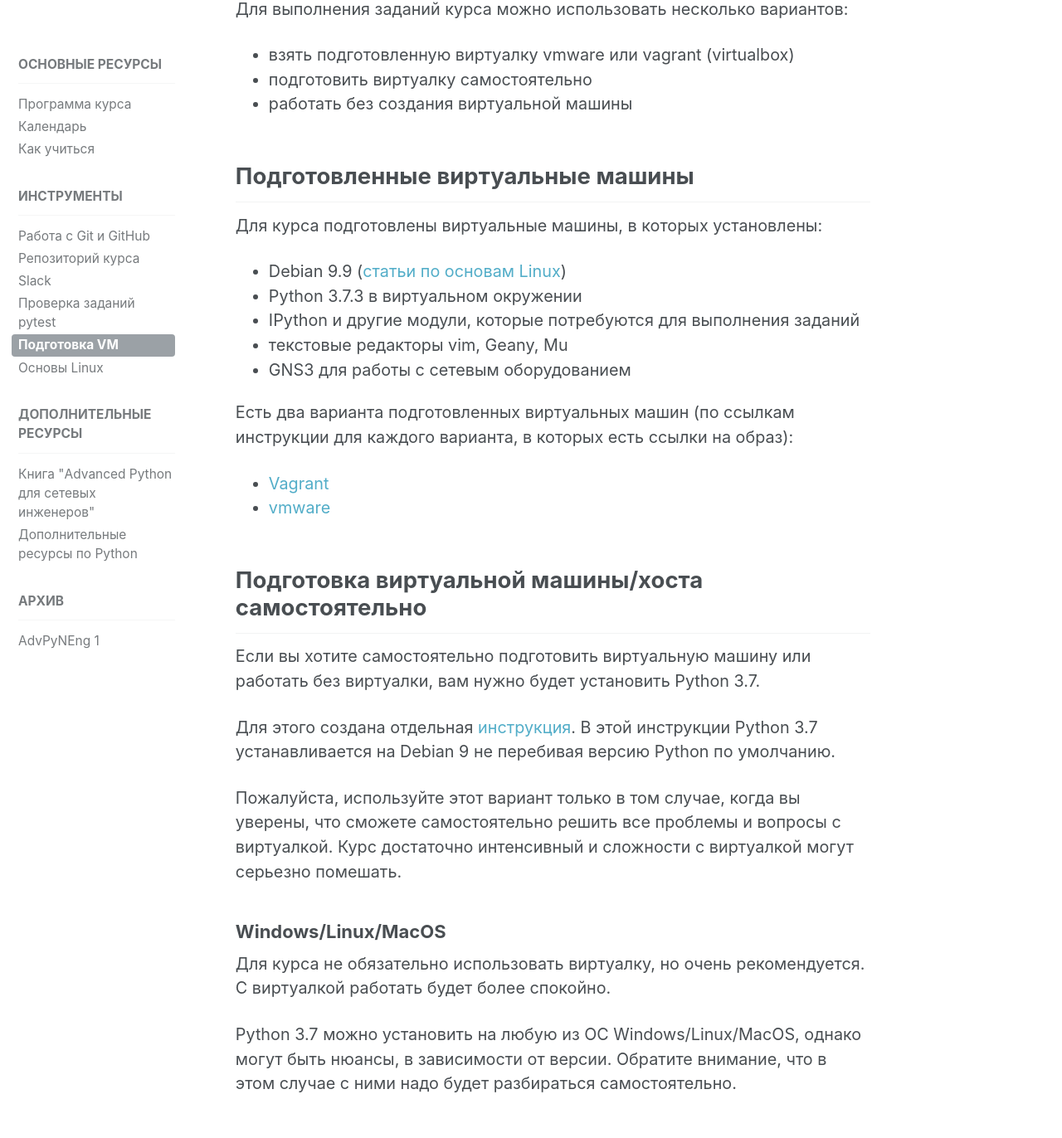
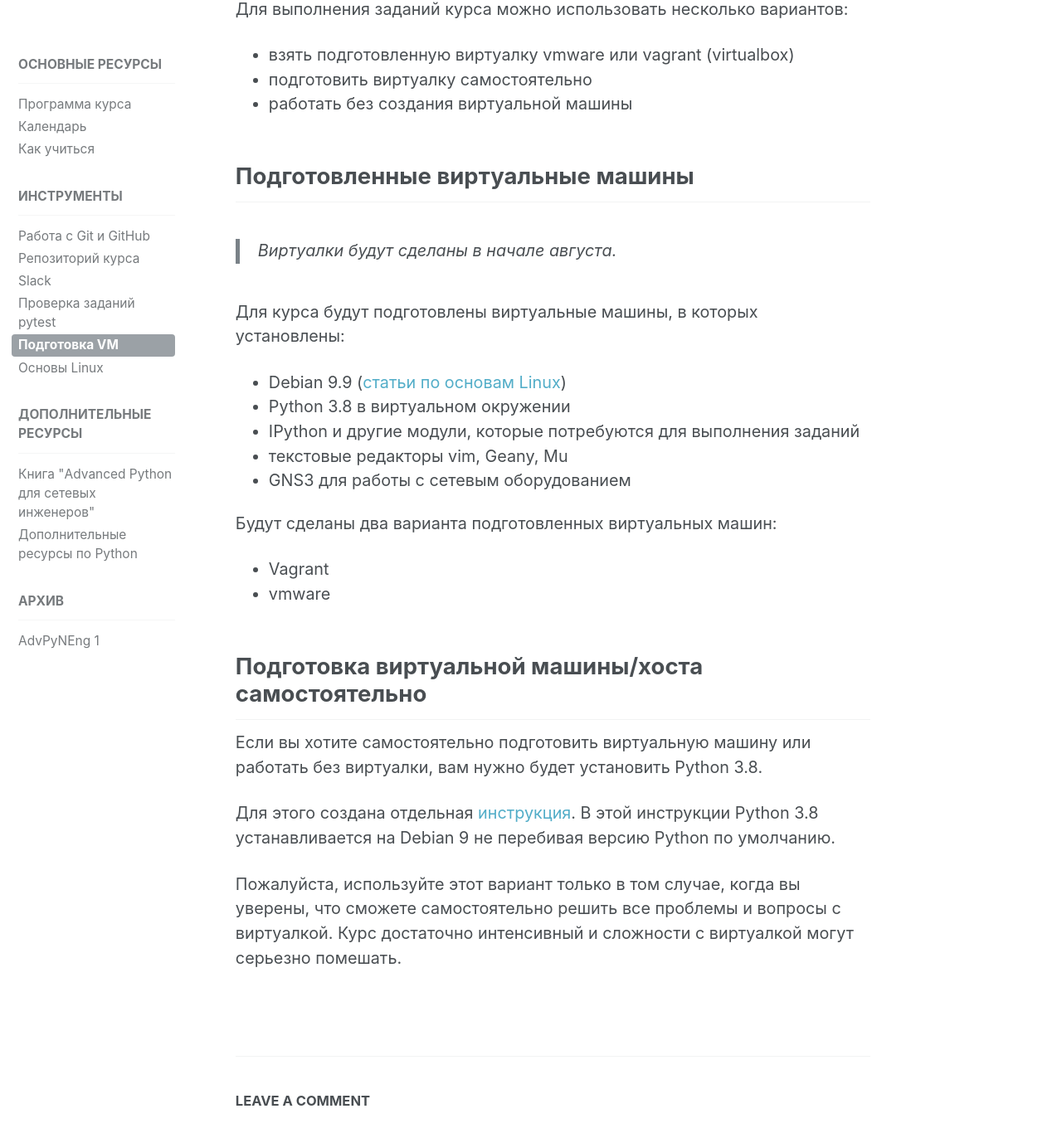
Before and after one commit to advpyneng/advpyneng.github.io, a Jekyll site: the page built from _pages/docs/course-vm.md, in a window 1280 px wide and 1400 px high, scrolled down 199 px. Shown: the top 1372 px of the window at 83% size. Built offline with Jekyll 4.4.1, drawn with Linux system fonts in a browser that asks for light colours; comment, search, counter and statistics services are not loaded.

```diff
--- a/_pages/docs/course-vm.md
+++ b/_pages/docs/course-vm.md
@@ -10,35 +10,28 @@ permalink: /docs/course-vm/
 
 ## Подготовленные виртуальные машины
 
-Для курса подготовлены виртуальные машины, в которых установлены:
+> Виртуалки будут сделаны в начале августа.
+
+Для курса будут подготовлены виртуальные машины, в которых установлены:
 
 * Debian 9.9 ([статьи по основам Linux](https://pyneng.github.io/docs/linux/))
-* Python 3.7.3 в виртуальном окружении
+* Python 3.8 в виртуальном окружении
 * IPython и другие модули, которые потребуются для выполнения заданий
 * текстовые редакторы vim, Geany, Mu
 * GNS3 для работы с сетевым оборудованием
 
-Есть два варианта подготовленных виртуальных машин (по ссылкам инструкции для каждого варианта, в которых есть ссылки на образ):
+Будут сделаны два варианта подготовленных виртуальных машин:
 
-* [Vagrant](https://docs.google.com/document/d/1tIb8prINPM7uhyFxIhSSIF1-jckN_OWkKaO8zHQus9g/edit?usp=sharing)
-* [vmware](https://drive.google.com/open?id=1r7Si9xTphdWp79sKxDhVk2zjWGggfy5Z6h8cKCLP5Cs)
+* Vagrant
+* vmware
 
 
 ## Подготовка виртуальной машины/хоста самостоятельно
 
-Если вы хотите самостоятельно подготовить виртуальную машину или работать без виртуалки, вам нужно будет установить Python 3.7.
+Если вы хотите самостоятельно подготовить виртуальную машину или работать без виртуалки, вам нужно будет установить Python 3.8.
 
-Для этого создана отдельная [инструкция](https://pyneng.github.io/docs/python-3-7/).
-В этой инструкции Python 3.7 устанавливается на Debian 9 не перебивая версию Python по умолчанию.
+Для этого создана отдельная [инструкция](https://pyneng.github.io/docs/python-3-8/).
+В этой инструкции Python 3.8 устанавливается на Debian 9 не перебивая версию Python по умолчанию.
 
 Пожалуйста, используйте этот вариант только в том случае, когда вы уверены, что сможете самостоятельно решить все проблемы и вопросы с виртуалкой.
 Курс достаточно интенсивный и сложности с виртуалкой могут серьезно помешать.
-
-
-### Windows/Linux/MacOS
-
-Для курса не обязательно использовать виртуалку, но очень рекомендуется.
-С виртуалкой работать будет более спокойно.
-
-Python 3.7 можно установить на любую из ОС Windows/Linux/MacOS, однако могут быть нюансы, в зависимости от версии.
-Обратите внимание, что в этом случае с ними надо будет разбираться самостоятельно.
```
Also changed, not shown: _posts/advpyneng2/2020-07-21-preparation.md (added, +62 -0 lines), _posts/advpyneng1/2019-09-30-preparation.md (renamed from _posts/2019-09-30-preparation.md), _posts/advpyneng1/2019-10-05-lecture-01.md (renamed from _posts/2019-10-05-lecture-01.md), _posts/advpyneng1/2019-10-06-lecture-02.md (renamed from _posts/2019-10-06-lecture-02.md), _posts/advpyneng1/2019-10-12-lecture-03.md (renamed from _posts/2019-10-12-lecture-03.md), _posts/advpyneng1/2019-10-13-lecture-04.md (renamed from _posts/2019-10-13-lecture-04.md), _posts/advpyneng1/2019-10-19-lecture-05.md (renamed from _posts/2019-10-19-lecture-05.md), _posts/advpyneng1/2019-10-20-lecture-06.md (renamed from _posts/2019-10-20-lecture-06.md), _posts/advpyneng1/2019-10-26-lecture-07.md (renamed from _posts/2019-10-26-lecture-07.md), _posts/advpyneng1/2019-10-27-lecture-08.md (renamed from _posts/2019-10-27-lecture-08.md), _posts/advpyneng1/2019-11-02-lecture-09.md (renamed from _posts/2019-11-02-lecture-09.md), _posts/advpyneng1/2019-11-03-lecture-10.md (renamed from _posts/2019-11-03-lecture-10.md), _posts/advpyneng1/2019-11-09-lecture-11.md (renamed from _posts/2019-11-09-lecture-11.md), _posts/advpyneng1/2019-11-10-lecture-12.md (renamed from _posts/2019-11-10-lecture-12.md), 5 more files.
